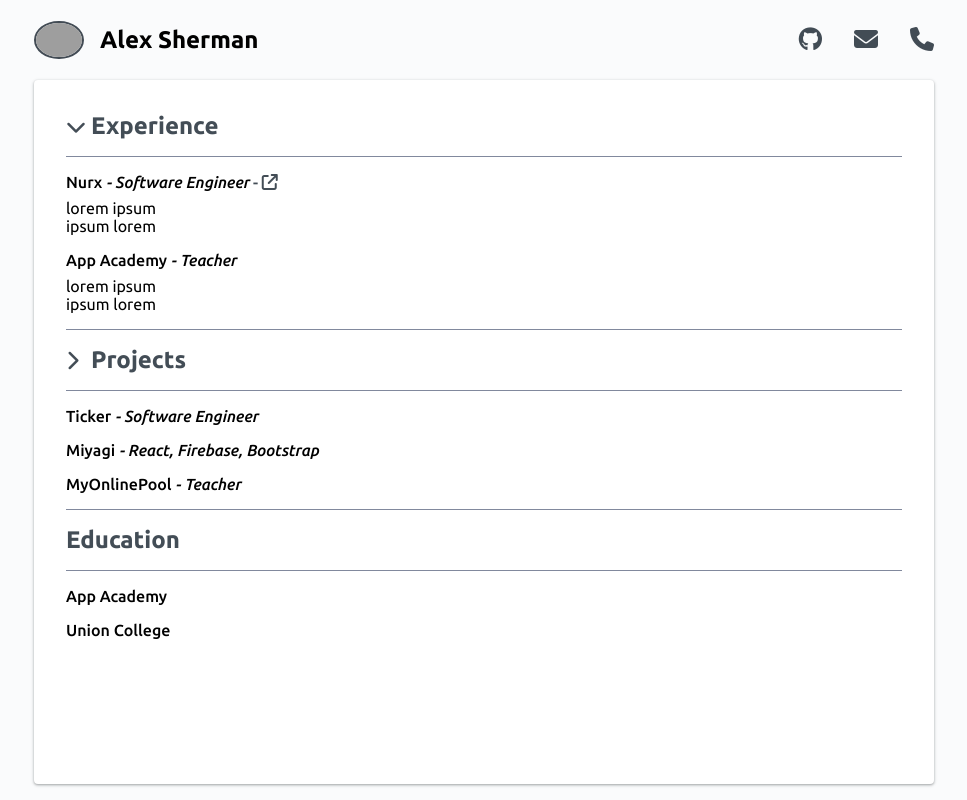
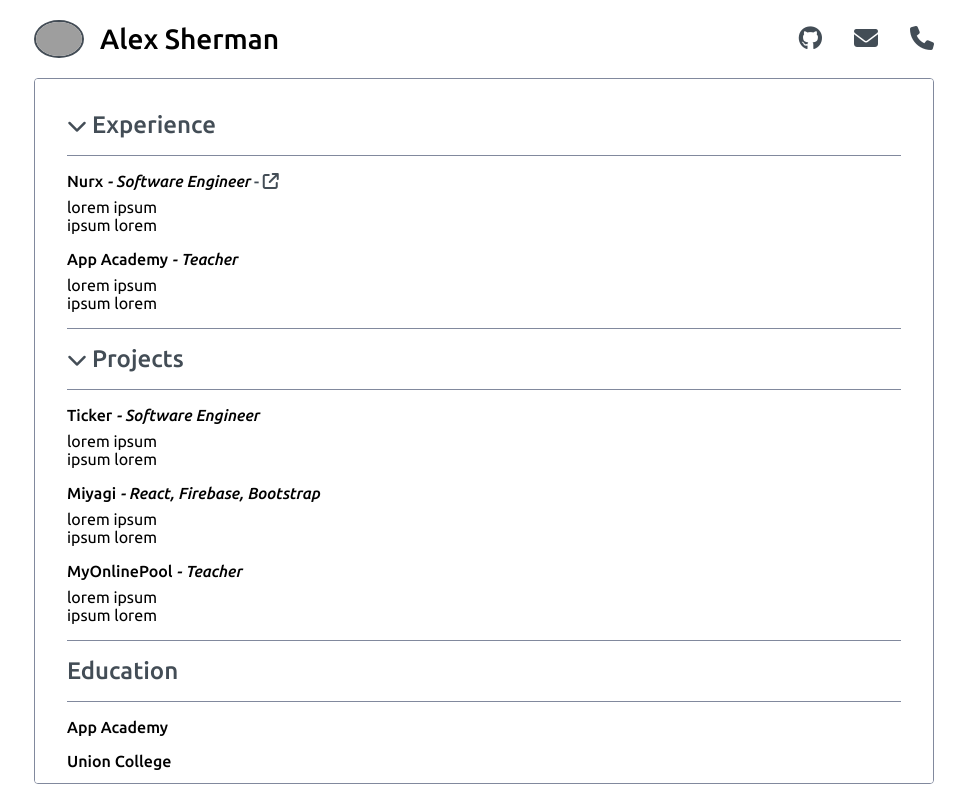
Before and after one commit to asherman-ca/resume, a React (Create React App) app: page / in a window 1280 px wide. Shown: the whole page, without its empty margins (156-1123 px from the left). Built offline with nearby package versions, Linux system fonts and the light colour scheme; grey boxes are pictures that could not be loaded.

Commit message:
added loading to homepage

```diff
--- a/src/index.css
+++ b/src/index.css
@@ -30,7 +30,8 @@
 	-webkit-font-smoothing: antialiased;
 	-moz-osx-font-smoothing: grayscale;
 	font-family: 'Ubuntu', sans-serif;
-	background-color: var(--bg-grey);
+	/* background-color: var(--bg-grey); */
+	background-color: white;
 	font-size: 1.25rem;
 }
 
--- a/src/pages/Home.jsx
+++ b/src/pages/Home.jsx
@@ -3,13 +3,20 @@
 import { resumeData } from '../data/resume';
 
 const Home = () => {
-	const [resume, setResume] = useState();
+	const [resume, setResume] = useState([]);
 	const [showExperience, setShowExperience] = useState(true);
-	const [showProjects, setShowProjects] = useState(false);
+	const [showProjects, setShowProjects] = useState(true);
+	const [loading, setLoading] = useState(true);
 
 	useEffect(() => {
+		console.log('data', resumeData);
 		setResume(resumeData);
-	}, []);
+		setLoading(false);
+	}, [resumeData]);
+
+	if (loading) {
+		return <div>loading</div>;
+	}
 
 	return (
 		<div className='home-container'>
@@ -30,7 +37,7 @@
 					Experience
 				</span>
 				<div className='list item-list'>
-					{resumeData.experience.map((job) => {
+					{resume.experience.map((job) => {
 						return (
 							<ResumeListItem
 								key={job.title}
@@ -55,7 +62,7 @@
 					Projects
 				</span>
 				<div className='list'>
-					{resumeData.projects.map((project) => {
+					{resume.projects.map((project) => {
 						return (
 							<ResumeListItem
 								key={project.title}
--- a/src/styles/Home.css
+++ b/src/styles/Home.css
@@ -10,9 +10,10 @@
 	padding: 2rem;
 
 	border-radius: 0.25rem;
-	box-shadow: rgba(60, 64, 67, 0.3) 0px 1px 2px 0px,
-		rgba(60, 64, 67, 0.15) 0px 1px 3px 1px;
+	/* box-shadow: rgba(60, 64, 67, 0.3) 0px 1px 2px 0px,
+		rgba(60, 64, 67, 0.15) 0px 1px 3px 1px; */
 	background-color: white;
+	border: 0.5px solid var(--clr-grey);
 
 	overflow-y: overlay;
 }
@@ -35,7 +36,7 @@
 	border-bottom: 0.75px solid var(--clr-grey);
 
 	font-size: 1.5rem;
-	font-weight: bold;
+	font-weight: 500;
 	color: var(--clr-blk-button);
 	cursor: pointer;
 }
--- a/src/styles/Nav.css
+++ b/src/styles/Nav.css
@@ -14,8 +14,9 @@
 	display: flex;
 	align-items: center;
 	gap: 1rem;
-	font-size: 1.5rem;
-	font-weight: bold;
+	font-size: 1.75rem;
+	/* font-weight: bold; */
+	font-weight: 500;
 }
 
 .nav-container img {
@@ -47,9 +48,9 @@
 	z-index: 1;
 	visibility: hidden;
 	color: black;
-	padding: 2rem;
+	padding: 0.5rem;
 
-	font-size: 1.25rem;
+	font-size: 1rem;
 	border-radius: 0.25rem;
 }
 
```
